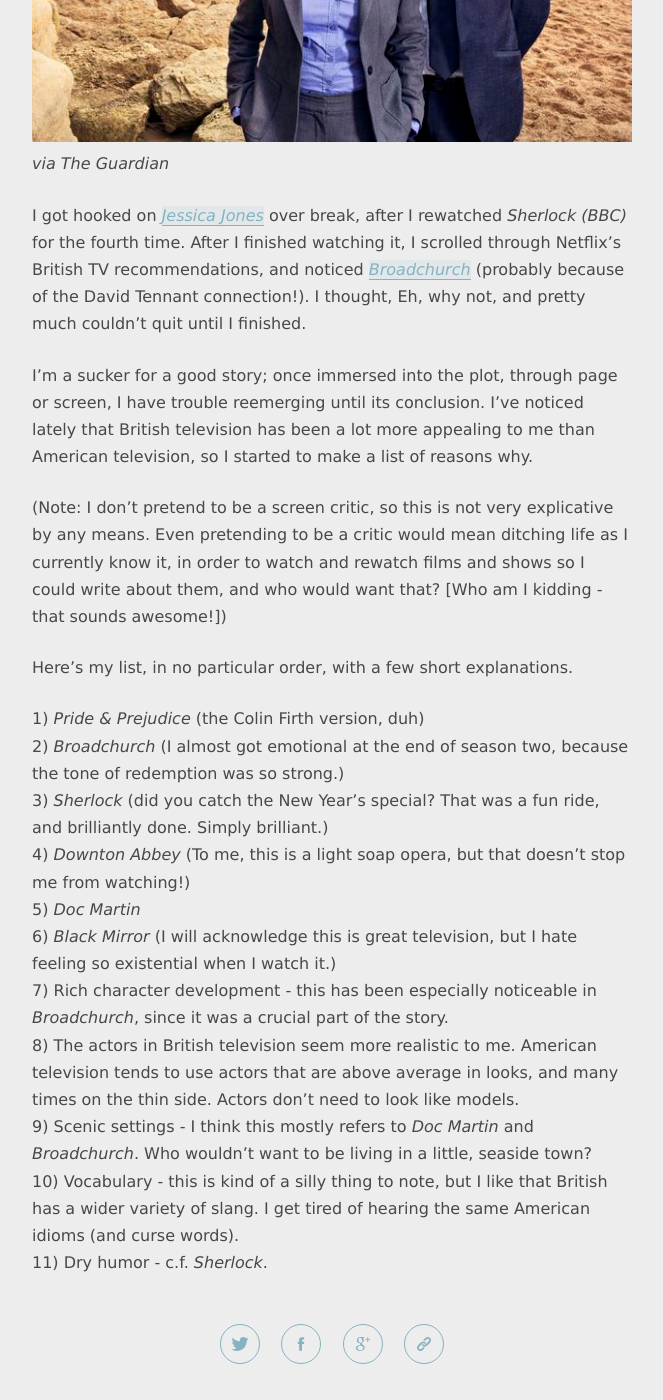
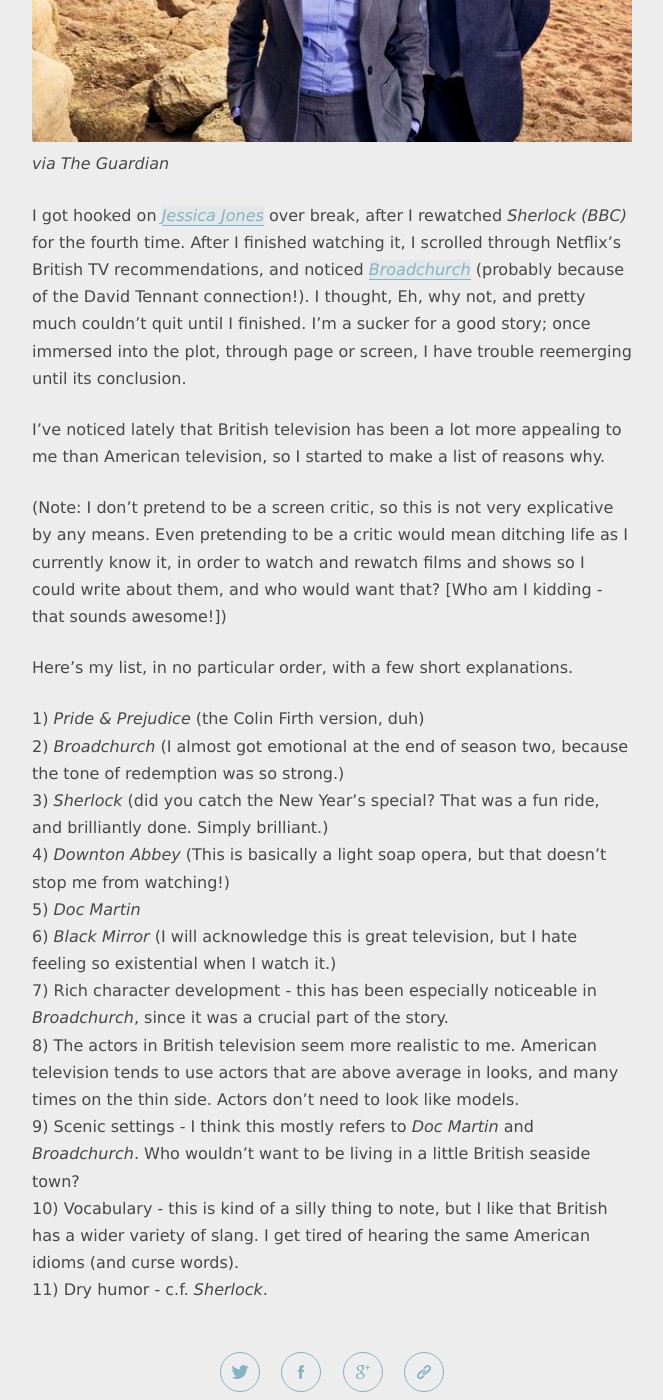
Before and after one commit to sabrinapeters/sdrp.old, a Jekyll site: the page built from _posts/2016-01-13-british-tv.md, in a window 1280 px wide and 1400 px high, scrolled down 519 px. Shown: the whole window, without its empty margins (308-971 px from the left). Built offline with Jekyll 4.4.1, drawn with Linux system fonts in a browser that asks for light colours; some web fonts are replaced; comment, search, counter and statistics services are not loaded.

Commit message:
final final edits

```diff
--- a/_posts/2016-01-13-british-tv.md
+++ b/_posts/2016-01-13-british-tv.md
@@ -10,9 +10,9 @@ published: true
 ![Alec Hardy and Ellie Miller on the beach](/assets/images/broadchurch.jpg)
 _via The Guardian_
 
-I got hooked on _[Jessica Jones](http://www.imdb.com/title/tt2357547/)_ over break, after I rewatched _Sherlock (BBC)_ for the fourth time. After I finished watching it, I scrolled through Netflix's British TV recommendations, and noticed _[Broadchurch](http://www.imdb.com/title/tt2249364/)_ (probably because of the David Tennant connection!). I thought, Eh, why not, and pretty much couldn't quit until I finished.
+I got hooked on _[Jessica Jones](http://www.imdb.com/title/tt2357547/)_ over break, after I rewatched _Sherlock (BBC)_ for the fourth time. After I finished watching it, I scrolled through Netflix's British TV recommendations, and noticed _[Broadchurch](http://www.imdb.com/title/tt2249364/)_ (probably because of the David Tennant connection!). I thought, Eh, why not, and pretty much couldn't quit until I finished. I'm a sucker for a good story; once immersed into the plot, through page or screen, I have trouble reemerging until its conclusion.
 
-I'm a sucker for a good story; once immersed into the plot, through page or screen, I have trouble reemerging until its conclusion. I've noticed lately that British television has been a lot more appealing to me than American television, so I started to make a list of reasons why.
+I've noticed lately that British television has been a lot more appealing to me than American television, so I started to make a list of reasons why.
 
 (Note: I don't pretend to be a screen critic, so this is not very explicative by any means. Even pretending to be a critic would mean ditching life as I currently know it, in order to watch and rewatch films and shows so I could write about them, and who would want that? [Who am I kidding - that sounds awesome!])
 
@@ -21,11 +21,11 @@ Here's my list, in no particular order, with a few short explanations.
 1) _Pride & Prejudice_ (the Colin Firth version, duh)
 2) _Broadchurch_ (I almost got emotional at the end of season two, because the tone of redemption was so strong.)
 3) _Sherlock_ (did you catch the New Year's special? That was a fun ride, and brilliantly done. Simply brilliant.)
-4) _Downton Abbey_ (To me, this is a light soap opera, but that doesn't stop me from watching!)
+4) _Downton Abbey_ (This is basically a light soap opera, but that doesn't stop me from watching!)
 5) _Doc Martin_
 6) _Black Mirror_ (I will acknowledge this is great television, but I hate feeling so existential when I watch it.)
 7) Rich character development - this has been especially noticeable in _Broadchurch_, since it was a crucial part of the story.
 8) The actors in British television seem more realistic to me. American television tends to use actors that are above average in looks, and many times on the thin side. Actors don't need to look like models.
-9) Scenic settings - I think this mostly refers to _Doc Martin_ and _Broadchurch_. Who wouldn't want to be living in a little, seaside town?
+9) Scenic settings - I think this mostly refers to _Doc Martin_ and _Broadchurch_. Who wouldn't want to be living in a little British seaside town?
 10) Vocabulary - this is kind of a silly thing to note, but I like that British has a wider variety of slang. I get tired of hearing the same American idioms (and curse words).
 11) Dry humor - c.f. _Sherlock_.
```
